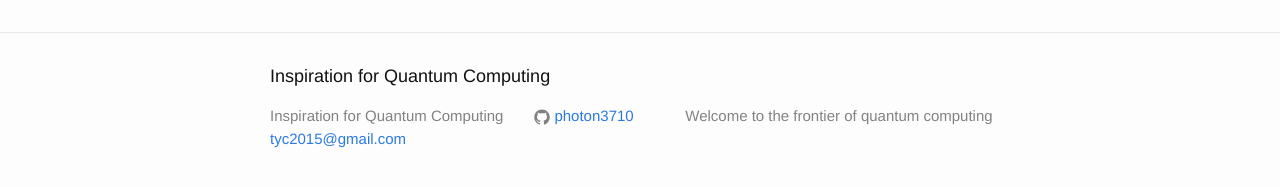
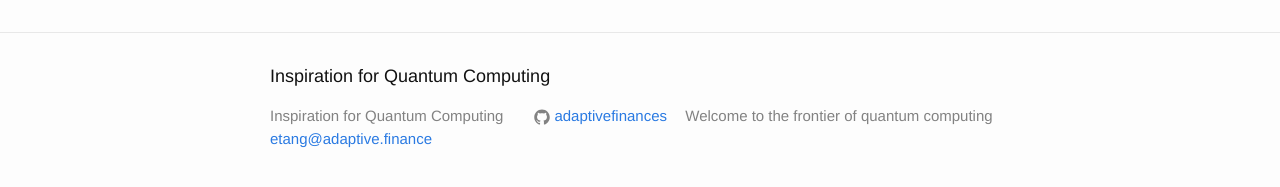
Before and after one commit to photon3710/canvas, a Jekyll site: the page built from index.html, in a window 1280 px wide. Shown: the part 264-451 px from the top of the page. Built offline with Jekyll 4.4.1, drawn with Linux system fonts in a browser that asks for light colours.

Commit message:
Update _config.yml

```diff
--- a/_config.yml
+++ b/_config.yml
@@ -7,12 +7,12 @@
 
 # Site settings
 title: Inspiration for Quantum Computing
-email: tyc2015@gmail.com
+email: etang@adaptive.finance
 description: > # this means to ignore newlines until "baseurl:"
   Welcome to the frontier of quantum computing
 baseurl: "/canvas" # the subpath of your site, e.g. /blog
 url: "http://iqc.ac/canvas" # the base hostname & protocol for your sit
-github_username:  photon3710
+github_username:  adaptivefinances
 
 # Build settings
 markdown: kramdown
```
